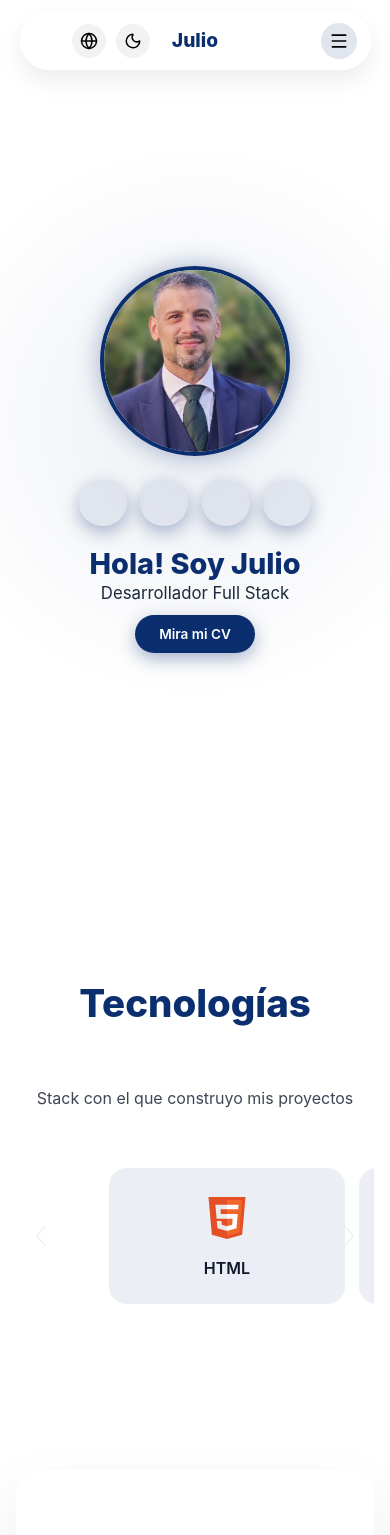
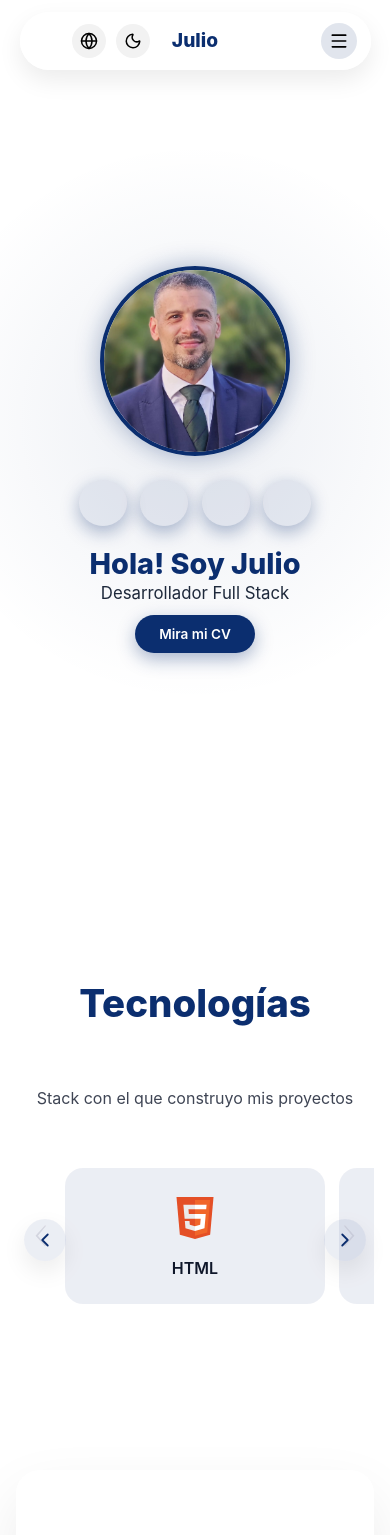
Before and after one commit to juliosm3/portfolio, a React (Vite) app: page / in a window 390 px wide. Shown: the top 1535 px of the page. Built offline with nearby package versions, Linux system fonts and the light colour scheme.

Commit message:
modificaciones

```diff
--- a/src/components/Technologies.jsx
+++ b/src/components/Technologies.jsx
@@ -1,4 +1,6 @@
 import { motion } from "framer-motion";
+import { ChevronLeft, ChevronRight } from "lucide-react";
+import { useRef } from "react";
 
 import html from "../assets/tech/html.svg";
 import css from "../assets/tech/css.svg";
@@ -11,6 +13,17 @@ import mysql from "../assets/tech/mysql.svg";
 import aws from "../assets/tech/aws.svg";
 
 function Technologies({ lang }) {
+  const trackRef = useRef(null);
+
+  const scrollByCards = (dir) => {
+    const el = trackRef.current;
+    if (!el) return;
+
+    // tamaño de “salto” por click (aprox 1 tarjeta)
+    const step = Math.round(el.clientWidth * 0.75);
+    el.scrollBy({ left: dir * step, behavior: "smooth" });
+  };
+
   return (
     <motion.section
       id="tecnologias"
@@ -28,7 +41,18 @@ function Technologies({ lang }) {
           : "Stack I use to build my projects"}
       </p>
 
-      <div className="tech-grid">
+      {/* WRAPPER para flechas + scroll móvil */}
+      <div className="tech-carousel">
+        <button
+          className="tech-arrow tech-arrow-left"
+          type="button"
+          aria-label="Anterior"
+          onClick={() => scrollByCards(-1)}
+        >
+          <ChevronLeft size={22} />
+        </button>
+
+        <div className="tech-grid tech-scroll" ref={trackRef}>
           <div className="tech-card">
             <img src={html} alt="HTML" />
             <span>HTML</span>
@@ -74,6 +98,16 @@ function Technologies({ lang }) {
             <span>AWS</span>
           </div>
         </div>
+
+        <button
+          className="tech-arrow tech-arrow-right"
+          type="button"
+          aria-label="Siguiente"
+          onClick={() => scrollByCards(1)}
+        >
+          <ChevronRight size={22} />
+        </button>
+      </div>
     </motion.section>
   );
 }
--- a/src/index.css
+++ b/src/index.css
@@ -1375,3 +1375,118 @@ body.dark .app::before {
     clip-path: polygon(40% 20%, 65% 50%, 40% 80%, 45% 80%, 72% 50%, 45% 20%);
   }
 }
+
+/* ===================================================== */
+/* ===== FIX: ICONOS HERO SOCIAL NO VISIBLES EN MÓVIL ==== */
+/* ===================================================== */
+
+.hero-social a,
+.contact-social a {
+  color: var(--main-blue) !important; /* asegura currentColor */
+}
+
+.hero-social a svg,
+.contact-social a svg {
+  width: 22px !important;
+  height: 22px !important;
+  display: block !important;
+
+  /* Lucide = stroke por defecto */
+  stroke: currentColor !important;
+  fill: none !important;
+  opacity: 1 !important;
+  visibility: visible !important;
+}
+
+/* En hover, tu botón se vuelve azul y el icono blanco */
+.hero-social a:hover,
+.contact-social a:hover {
+  color: #fff !important;
+}
+
+/* Extra: por si algún estilo global les mete font-size raro */
+.hero-social a,
+.contact-social a {
+  font-size: 0 !important; /* evita “saltos” por texto inline */
+}
+
+/* ===================================================== */
+/* ========== TECH MOBILE CAROUSEL (FLECHAS) ============ */
+/* ===================================================== */
+
+.tech-carousel {
+  width: 100%;
+  max-width: 900px;
+  position: relative;
+  display: flex;
+  align-items: center;
+  justify-content: center;
+}
+
+/* Flechas: ocultas en desktop */
+.tech-arrow {
+  display: none;
+  border: none;
+  cursor: pointer;
+  width: 42px;
+  height: 42px;
+  border-radius: 999px;
+  background: rgba(11, 46, 111, 0.08);
+  color: var(--main-blue);
+  align-items: center;
+  justify-content: center;
+  box-shadow: 0 10px 25px rgba(0,0,0,0.08);
+}
+
+.tech-arrow:active {
+  transform: scale(0.98);
+}
+
+/* Mobile: carrusel horizontal */
+@media (max-width: 768px) {
+  .tech {
+    text-align: center;
+  }
+
+  .tech-grid.tech-scroll {
+    display: flex !important;
+    flex-wrap: nowrap !important;
+    overflow-x: auto !important;
+    overflow-y: hidden !important;
+    scroll-snap-type: x mandatory;
+    -webkit-overflow-scrolling: touch;
+    gap: 14px !important;
+    padding: 12px 54px; /* deja hueco a las flechas */
+    max-width: 100%;
+  }
+
+  /* Ocultar scrollbar */
+  .tech-grid.tech-scroll::-webkit-scrollbar {
+    display: none;
+  }
+  .tech-grid.tech-scroll {
+    scrollbar-width: none;
+  }
+
+  .tech-card {
+    flex: 0 0 72vw;      /* tarjeta grande en móvil */
+    max-width: 260px;   /* límite por si el móvil es grande */
+    scroll-snap-align: center;
+  }
+
+  .tech-arrow {
+    display: inline-flex;
+    position: absolute;
+    top: 50%;
+    transform: translateY(-50%);
+    z-index: 5;
+  }
+
+  .tech-arrow-left {
+    left: 8px;
+  }
+
+  .tech-arrow-right {
+    right: 8px;
+  }
+}
```
Lines whose indentation alone changed are shown as unchanged.
